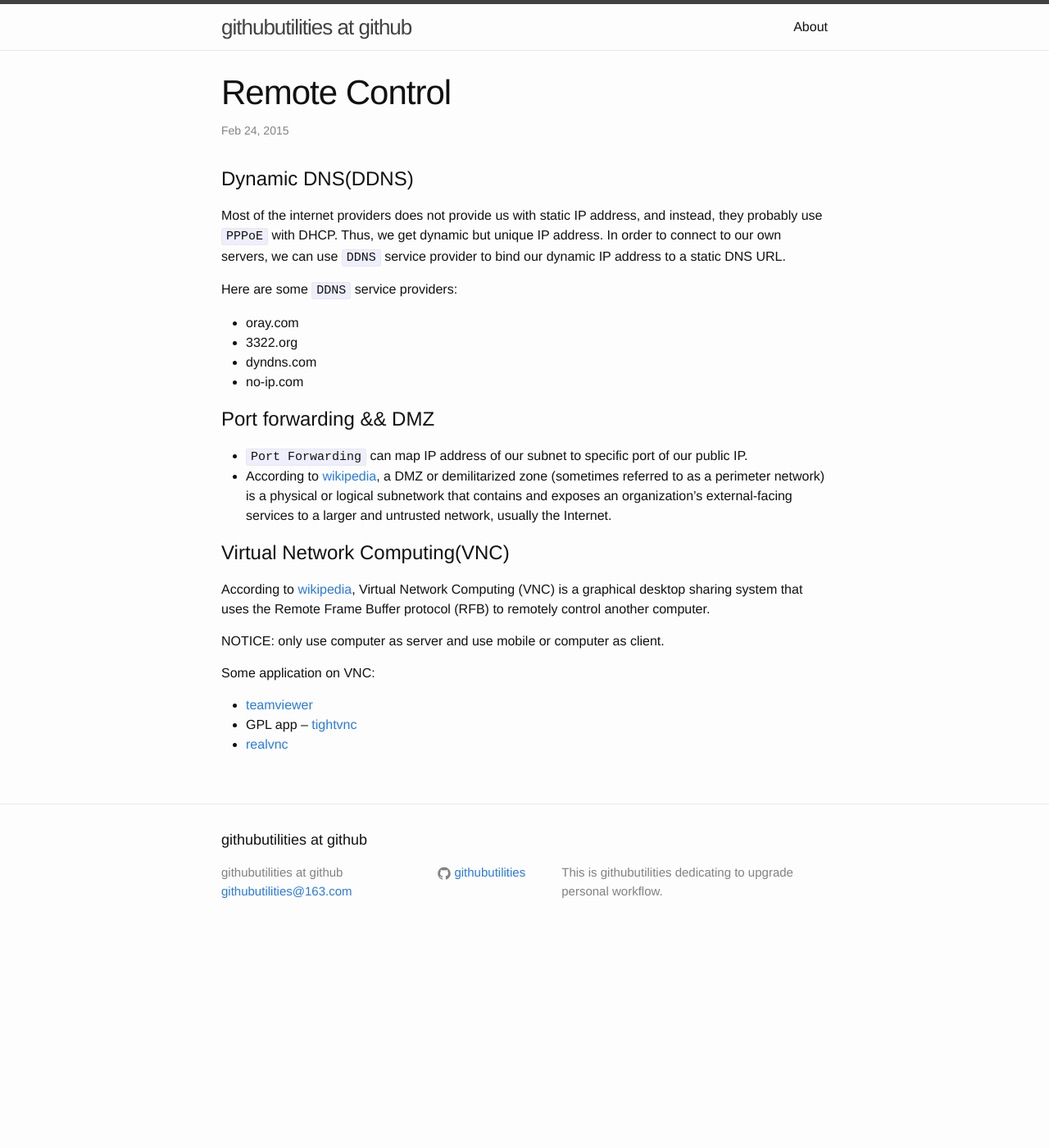
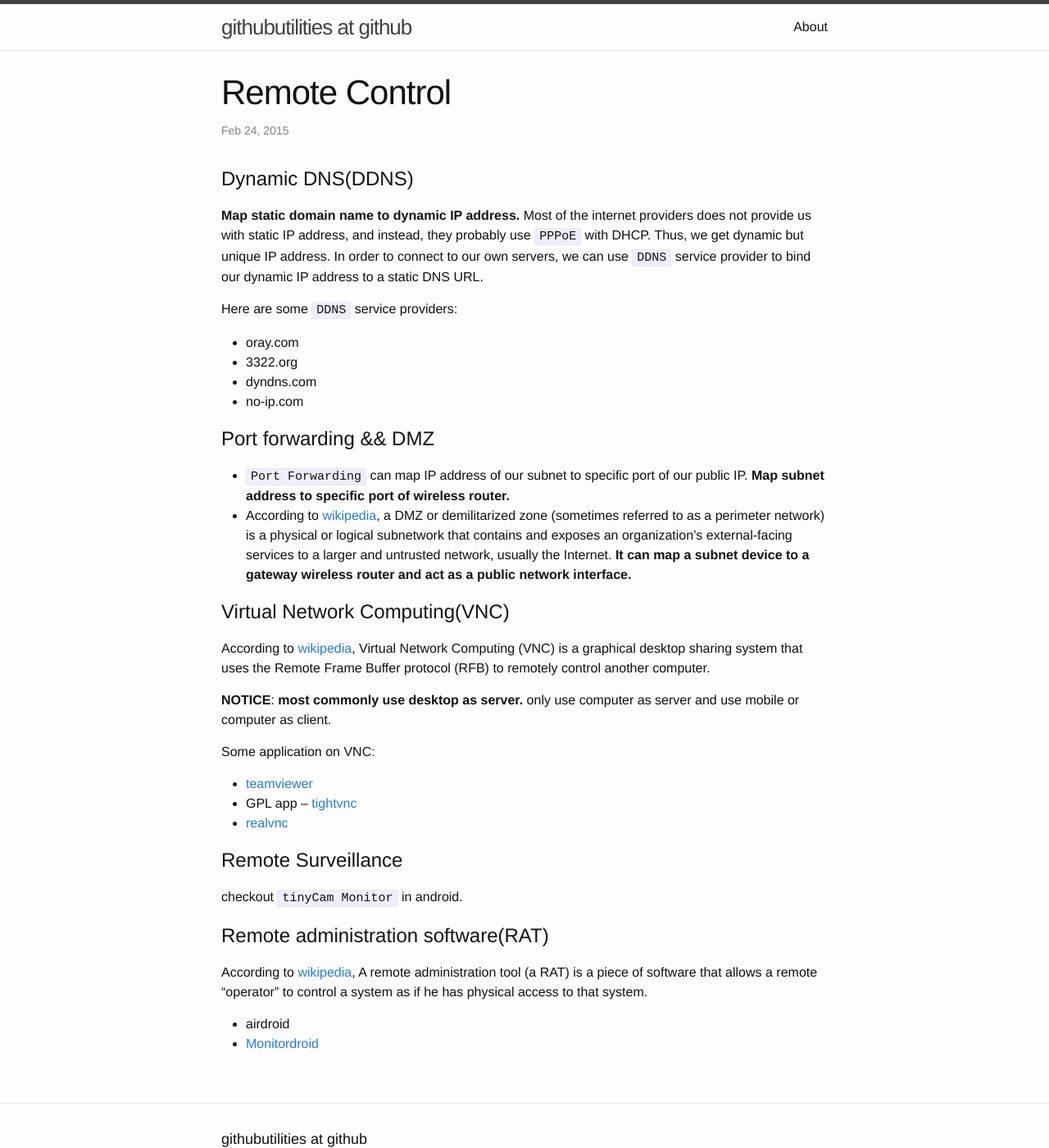
Before and after one commit to githubutilities/githubutilities.github.io, a Jekyll site: the page built from _posts/2015-02-24-remote-control.markdown, in a window 1280 px wide and 1400 px high. Shown: the whole window at 82% size. Built offline with Jekyll 4.4.1, drawn with Linux system fonts in a browser that asks for light colours; Markdown is read by kramdown in place of the engine named in the settings.

Commit message:
make it brief and add RAT

```diff
--- a/_posts/2015-02-24-remote-control.markdown
+++ b/_posts/2015-02-24-remote-control.markdown
@@ -7,7 +7,7 @@ categories: remote,router
 
 # Dynamic DNS(DDNS)
 
-Most of the internet providers does not provide us with static IP address, and instead, they probably use `PPPoE` with DHCP. Thus, we get dynamic but unique IP address. In order to connect to our own servers, we can use `DDNS` service provider to bind our dynamic IP address to a static DNS URL.
+**Map static domain name to dynamic IP address.** Most of the internet providers does not provide us with static IP address, and instead, they probably use `PPPoE` with DHCP. Thus, we get dynamic but unique IP address. In order to connect to our own servers, we can use `DDNS` service provider to bind our dynamic IP address to a static DNS URL.
 
 Here are some `DDNS` service providers:
 
@@ -19,18 +19,31 @@ Here are some `DDNS` service providers:
 
 # Port forwarding && DMZ
 
-* `Port Forwarding` can map IP address of our subnet to specific port of our public IP.
-* According to [wikipedia](http://en.wikipedia.org/wiki/DMZ_(computing)), a DMZ or demilitarized zone (sometimes referred to as a perimeter network) is a physical or logical subnetwork that contains and exposes an organization's external-facing services to a larger and untrusted network, usually the Internet.
+* `Port Forwarding` can map IP address of our subnet to specific port of our public IP. **Map subnet address to specific port of wireless router.**
+* According to [wikipedia](http://en.wikipedia.org/wiki/DMZ_(computing)), a DMZ or demilitarized zone (sometimes referred to as a perimeter network) is a physical or logical subnetwork that contains and exposes an organization's external-facing services to a larger and untrusted network, usually the Internet. **It can map a subnet device to a gateway wireless router and act as a public network interface.**
 
 
 # Virtual Network Computing(VNC)
 
 According to [wikipedia](http://en.wikipedia.org/wiki/Virtual_Network_Computing), Virtual Network Computing (VNC) is a graphical desktop sharing system that uses the Remote Frame Buffer protocol (RFB) to remotely control another computer.
 
-NOTICE: only use computer as server and use mobile or computer as client.
+**NOTICE**: **most commonly use desktop as server.** only use computer as server and use mobile or computer as client.
 
 Some application on VNC:
 
 * [teamviewer](http://www.teamviewer.com/)
 * GPL app -- [tightvnc](http://www.tightvnc.com/)
 * [realvnc](https://www.realvnc.com/)
+
+
+# Remote Surveillance
+
+checkout `tinyCam Monitor` in android.
+
+
+# Remote administration software(RAT)
+
+According to [wikipedia](http://en.m.wikipedia.org/wiki/Remote_administration_software), A remote administration tool (a RAT) is a piece of software that allows a remote "operator" to control a system as if he has physical access to that system.
+
+* airdroid
+* [Monitordroid](http://forum.xda-developers.com/android/apps-games/app-monitordroid-remote-administration-t2849817)
```
